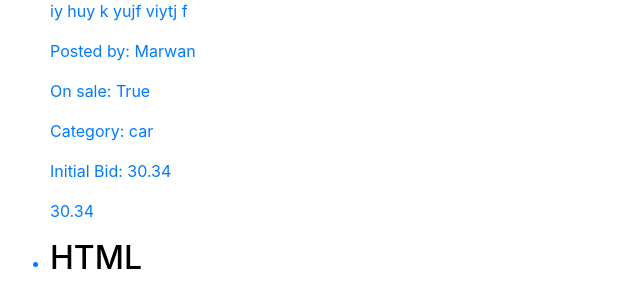
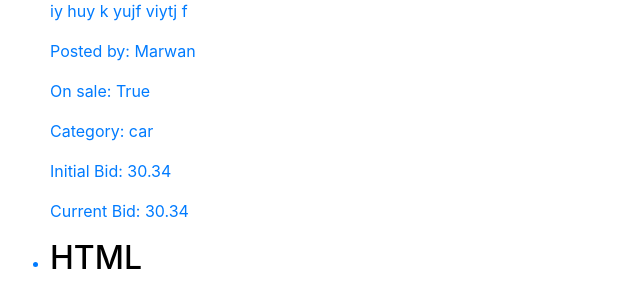
Before and after one commit to Marwanishere/commerce, a Django app: page / in a window 1280 px wide. Shown: the part 6141-6423 px from the top of the page, without its empty margins (0-640 px from the left). Run offline with Django 3.2, Linux system fonts and the light colour scheme; data comes from the database, SQL or seed files in the repository; both versions use the stored data as it was after the commit; some libraries are stand-ins or nearby versions.

Commit message:
the code seems to be running more smoothly and optimally after i reorganised the return code in the current_price function in my views.py so the it goes in top of the post and get section. anyhow the problem earlier of the bid object being shown and not the amount has still not come up

```diff
--- a/auctions/templates/auctions/index.html
+++ b/auctions/templates/auctions/index.html
@@ -15,7 +15,11 @@
 					<p>On sale: {{ listing.active}}</p>
 					<p>Category: {{ listing.category }}</p>
 					<p>Initial Bid: {{ listing.initial_bid }}</p>
-					<p>{{ current_bids|get_item:listing.id }}</p>
+					{% if current_bids|get_item:listing.id %}
+						<p>Current Bid: {{ current_bids|get_item:listing.id }}</p>
+					{% else %}
+						<p>No bids yet.</p>
+					{% endif %}
 				</li>
 				{% endfor %}
 			</div>
--- a/auctions/views.py
+++ b/auctions/views.py
@@ -100,23 +100,24 @@ def new_listing_view(request):
 #following function was made with the help of cs50 chatbot
 def current_price(request, listing_id):
     auction_listing = AuctionListing.objects.get(id=listing_id)
+    auction_listings = AuctionListing.objects.all()
+    current_bids = {}
+    for listing in auction_listings:
+        bid = Bid.objects.filter(auction_listing=listing).order_by('-bid_amount').first()
+        if bid == None:
+            bid = listing.initial_bid
+        current_bids[listing.id] = bid if bid else listing.initial_bid
+        current_bids
     if request.method == 'POST':
         form = BidForm(request.POST)
         if form.is_valid():
             new_bid = Bid(user=request.user, auction_listing=auction_listing, bid_amount=form.cleaned_data['bid_amount'])
             new_bid.save()
-            auction_listings = AuctionListing.objects.all()
-            current_bids = {}
-            for listing in auction_listings:
-                bid = Bid.objects.filter(auction_listing=listing).order_by('-bid_amount').first()
-                if bid == None:
-                    bid = listing.initial_bid
-                current_bids[listing.id] = bid
-                current_bids
+
             return render(request, 'auctions/listing.html', {'form': form, 'listing': auction_listing, 'current_bids': current_bids})
     else:
         form = BidForm()
-    return render(request, 'auctions/listing.html', {'form': form, 'listing': auction_listing})
+    return render(request, 'auctions/listing.html', {'form': form, 'listing': auction_listing, 'current_bids': current_bids})
 
 def listing_view(request, listing_id):
     #following line was made with cs50 chatbot assistance
```
Also changed, not shown: db.sqlite3.
